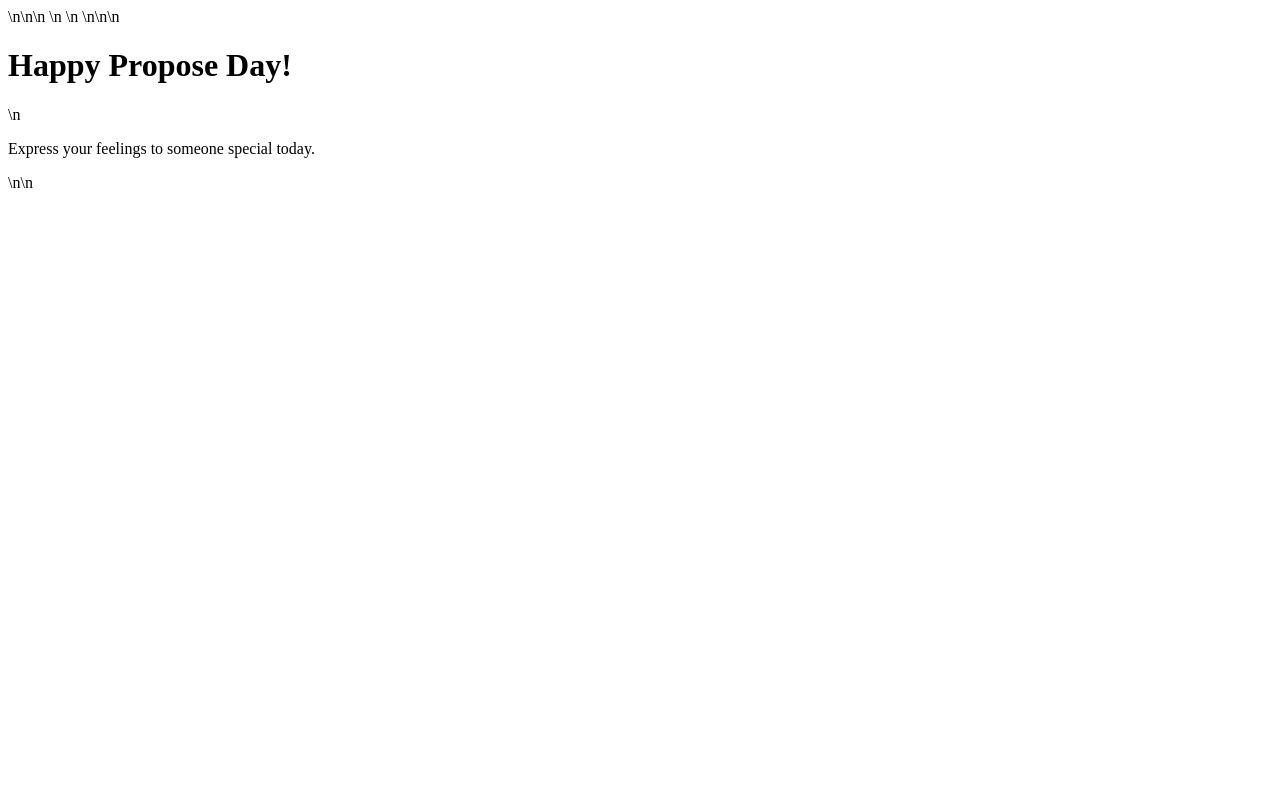
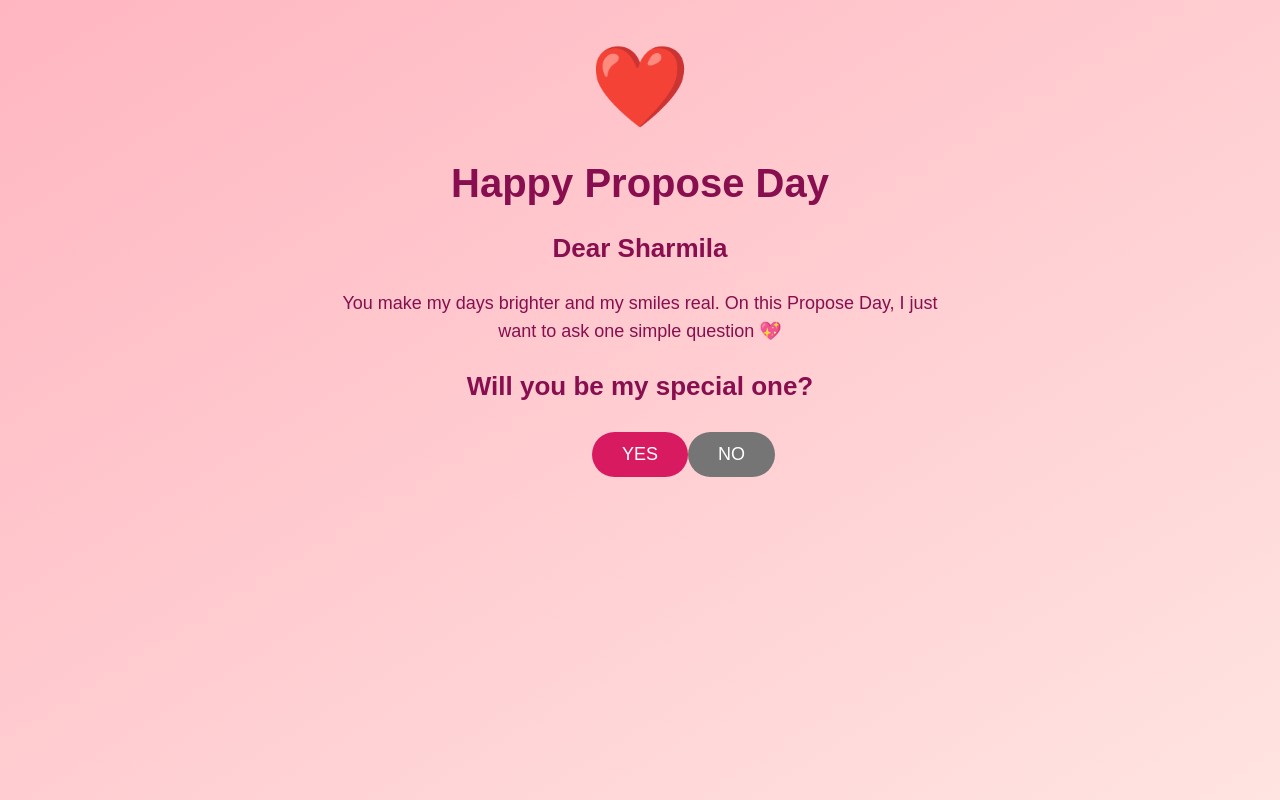
Before and after one commit to shyamsai1149/Shyamsai1149, a plain HTML site: page index.html in a window 1280 px wide. Drawn offline with Linux system fonts and the light colour scheme.

Commit message:
Update index.html

```diff
--- a/index.html
+++ b/index.html
@@ -1 +1,118 @@
-<!DOCTYPE html>\n<html lang="en">\n<head>\n    <meta charset="UTF-8">\n    <meta name="viewport" content="width=device-width, initial-scale=1.0">\n    <title>Propose Day</title>\n</head>\n<body>\n    <h1>Happy Propose Day!</h1>\n    <p>Express your feelings to someone special today.</p>\n</body>\n</html>
+<!DOCTYPE html>
+<html lang="en">
+<head>
+    <meta charset="UTF-8">
+    <title>Happy Propose Day Sharmila</title>
+    <style>
+        body {
+            margin: 0;
+            padding: 0;
+            font-family: Arial, sans-serif;
+            background: linear-gradient(to bottom right, #ffb6c1, #ffe4e1);
+            text-align: center;
+            color: #880e4f;
+            height: 100vh;
+            overflow: hidden;
+        }
+
+        .container {
+            padding: 40px 20px;
+        }
+
+        h1 {
+            font-size: 40px;
+        }
+
+        h2 {
+            font-size: 26px;
+        }
+
+        .heart {
+            font-size: 80px;
+            animation: beat 1s infinite;
+        }
+
+        @keyframes beat {
+            0% { transform: scale(1); }
+            50% { transform: scale(1.2); }
+            100% { transform: scale(1); }
+        }
+
+        .message {
+            font-size: 18px;
+            margin: 25px auto;
+            max-width: 600px;
+            line-height: 1.6;
+        }
+
+        .buttons {
+            margin-top: 30px;
+            position: relative;
+            height: 200px;
+        }
+
+        button {
+            padding: 12px 30px;
+            font-size: 18px;
+            border: none;
+            border-radius: 25px;
+            cursor: pointer;
+        }
+
+        #yesBtn {
+            background-color: #d81b60;
+            color: white;
+        }
+
+        #noBtn {
+            background-color: #757575;
+            color: white;
+            position: absolute;
+        }
+
+        #result {
+            margin-top: 30px;
+            font-size: 28px;
+            color: #c2185b;
+            font-weight: bold;
+        }
+    </style>
+</head>
+<body>
+
+<div class="container">
+    <div class="heart">❤️</div>
+    <h1>Happy Propose Day</h1>
+    <h2>Dear Sharmila</h2>
+
+    <div class="message">
+        You make my days brighter and my smiles real.
+        On this Propose Day, I just want to ask one simple question 💖
+    </div>
+
+    <h2>Will you be my special one?</h2>
+
+    <div class="buttons">
+        <button id="yesBtn" onclick="sayYes()">YES</button>
+        <button id="noBtn" onmouseover="moveNo()">NO</button>
+    </div>
+
+    <div id="result"></div>
+</div>
+
+<script>
+    function sayYes() {
+        document.getElementById("result").innerHTML = "I love you too ❤️";
+    }
+
+    function moveNo() {
+        const noBtn = document.getElementById("noBtn");
+        const x = Math.random() * (window.innerWidth - 100);
+        const y = Math.random() * (window.innerHeight - 100);
+        noBtn.style.left = x + "px";
+        noBtn.style.top = y + "px";
+    }
+</script>
+
+</body>
+</html>
```
